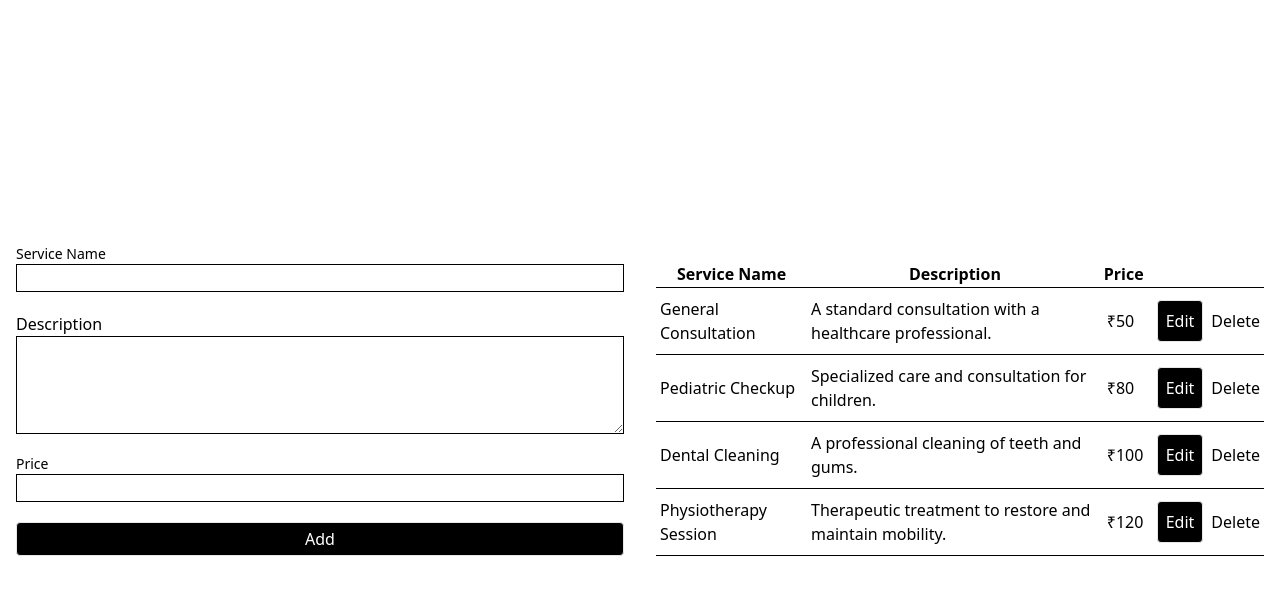
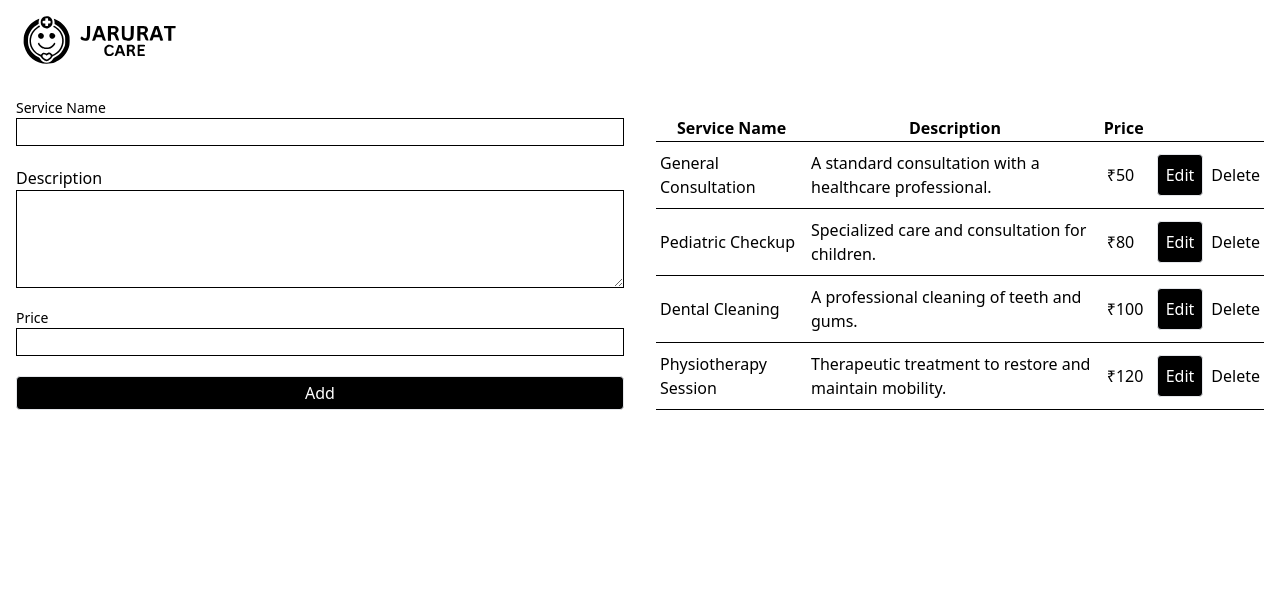
Before and after one commit to kirtiiraghav/Jarurat-Care-Assignment, a React (Vite) app: page / in a window 1280 px wide. Shown: the top 594 px of the page. Built offline with nearby package versions, Linux system fonts and the light colour scheme.

Commit message:
create and add Header

```diff
--- a/src/App.jsx
+++ b/src/App.jsx
@@ -2,17 +2,19 @@ import { useState } from "react"
 import ServiceForm from "./components/ServiceForm"
 import ServiceListTable from "./components/ServiceListTable"
 import data from './serviceData.js'
+import Header from "./components/Header.jsx"
 
 function App() {
     const [serviceData, setServiceData] = useState(data)
 
     return (
-        <main>
-            <div className="flex justify-center items-center h-screen gap-8 flex-col md:flex-row p-4">
+        <>
+            <Header />
+            <div className="flex items-start h-[calc(100vh-82px)] sm:h-[calc(100vh-72px)] gap-8 flex-col lg:flex-row p-4">
                 <ServiceForm setServiceData={setServiceData} />
-                <ServiceListTable serviceData = {serviceData} />
+                <ServiceListTable setServiceData={setServiceData} serviceData={serviceData} />
             </div>
-        </main>
+        </>
     )
 }
 
--- /dev/null
+++ b/src/components/Header.jsx
@@ -0,0 +1,11 @@
+import logo from '../assets/images/logo.svg'
+
+export default function Header() {
+    return (
+        <header className='p-4' >
+            <a href="#">
+                <img className="inline-block w-[8rem] sm:w-[10rem]" src={logo} alt="logo" />
+            </a>
+        </header>
+    )
+}
```
Also changed, not shown: src/assets/images/logo.svg (added).
